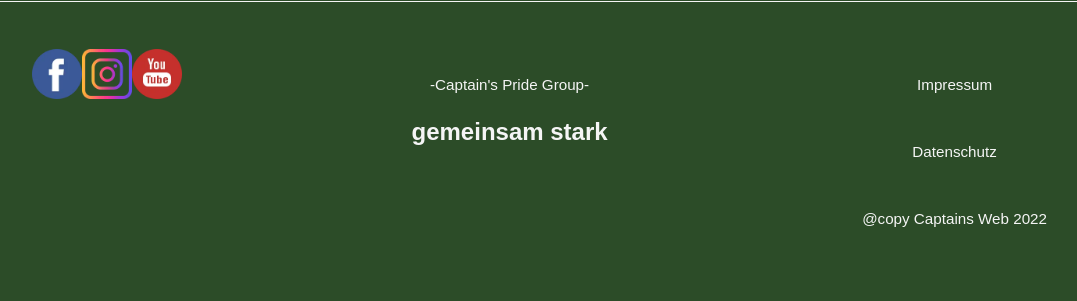
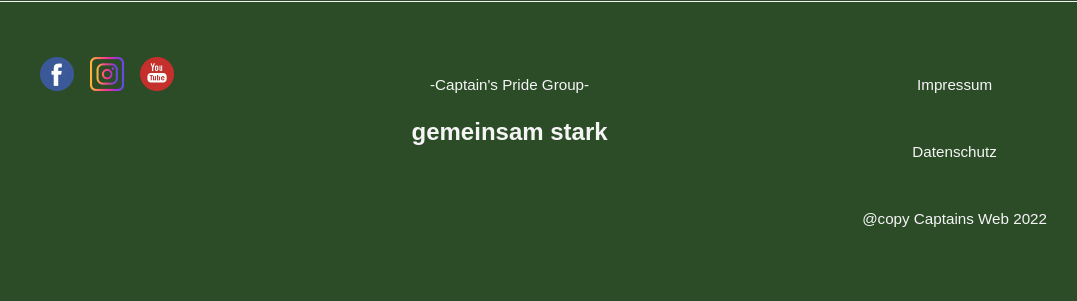
Before and after one commit to Jacques1988/tactical-combat-group, a PHP site: page /index.php in a window 1280 px wide. Shown: the part 4426-4727 px from the top of the page, without its empty margins (88-1165 px from the left). Run offline with PHP 8.4, Linux system fonts and the light colour scheme; some web fonts are replaced.

Commit message:
update image social media icons

```diff
--- a/index.php
+++ b/index.php
@@ -153,9 +153,9 @@ require "./buildCaptcha.php";
     <footer class="footer">
         <div class="container container--row">
             <div class="footer__socialmedia">
-                <a href="#"><img src="./img/fb.500w-500h.webp"></a>
-                <a href="#"><img src="./img/insta.500w-500h.webp"></a>
-                <a href="#"><img src="./img/yt.500w-500h.webp"></a>
+                <a href="#"><img style="padding:8px;" src="./img/fb.500w-500h.webp"></a>
+                <a href="#"><img style="padding:8px;" src="./img/insta.500w-500h.webp"></a>
+                <a href="#"><img style="padding:8px;" src="./img/yt.500w-500h.webp"></a>
             </div>
             <div class="footer__slogan">
                 <a class="footer__links__link" href="https://captains-pride.com/">-Captain's Pride Group-</a>
```
Also changed, not shown: captcha.png.
